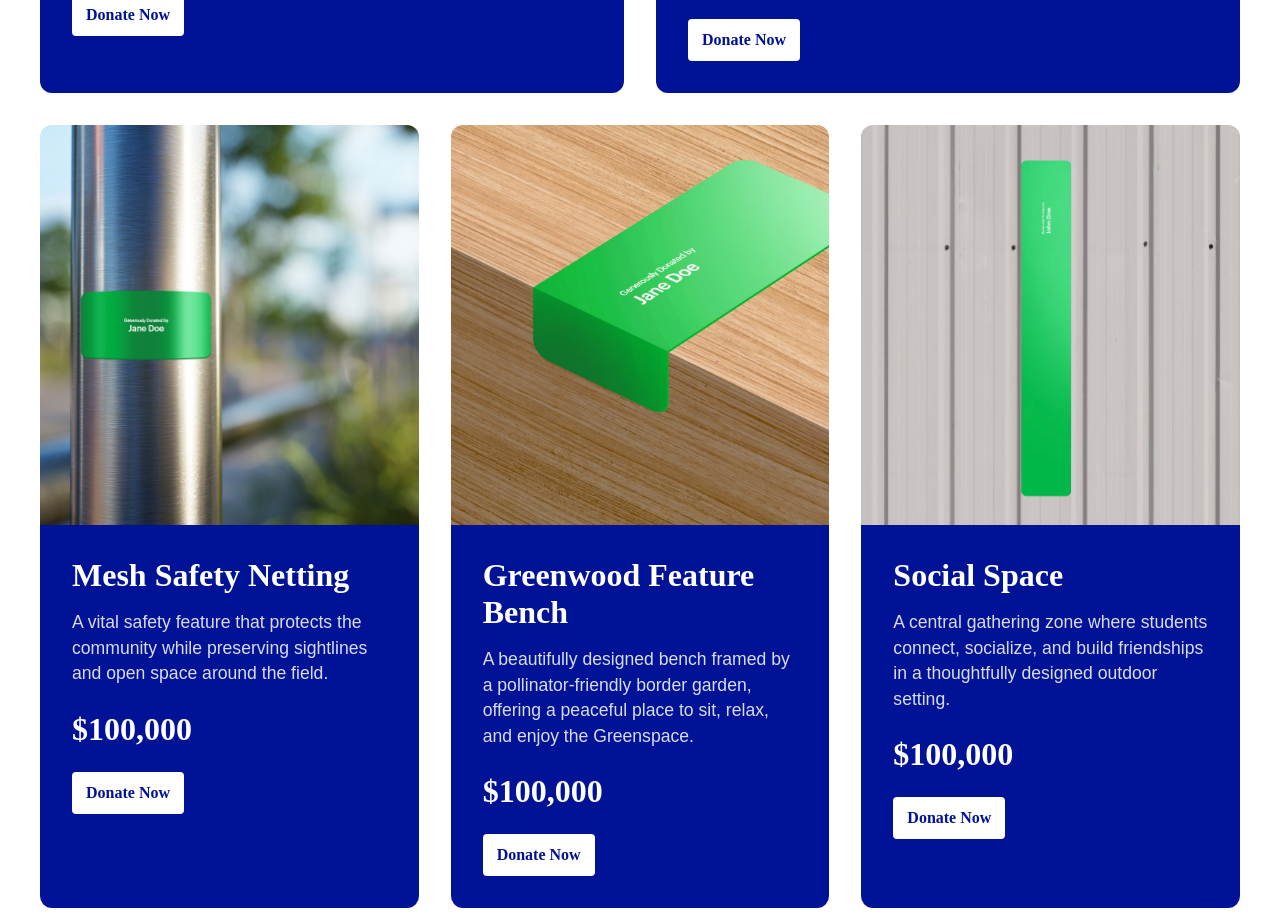
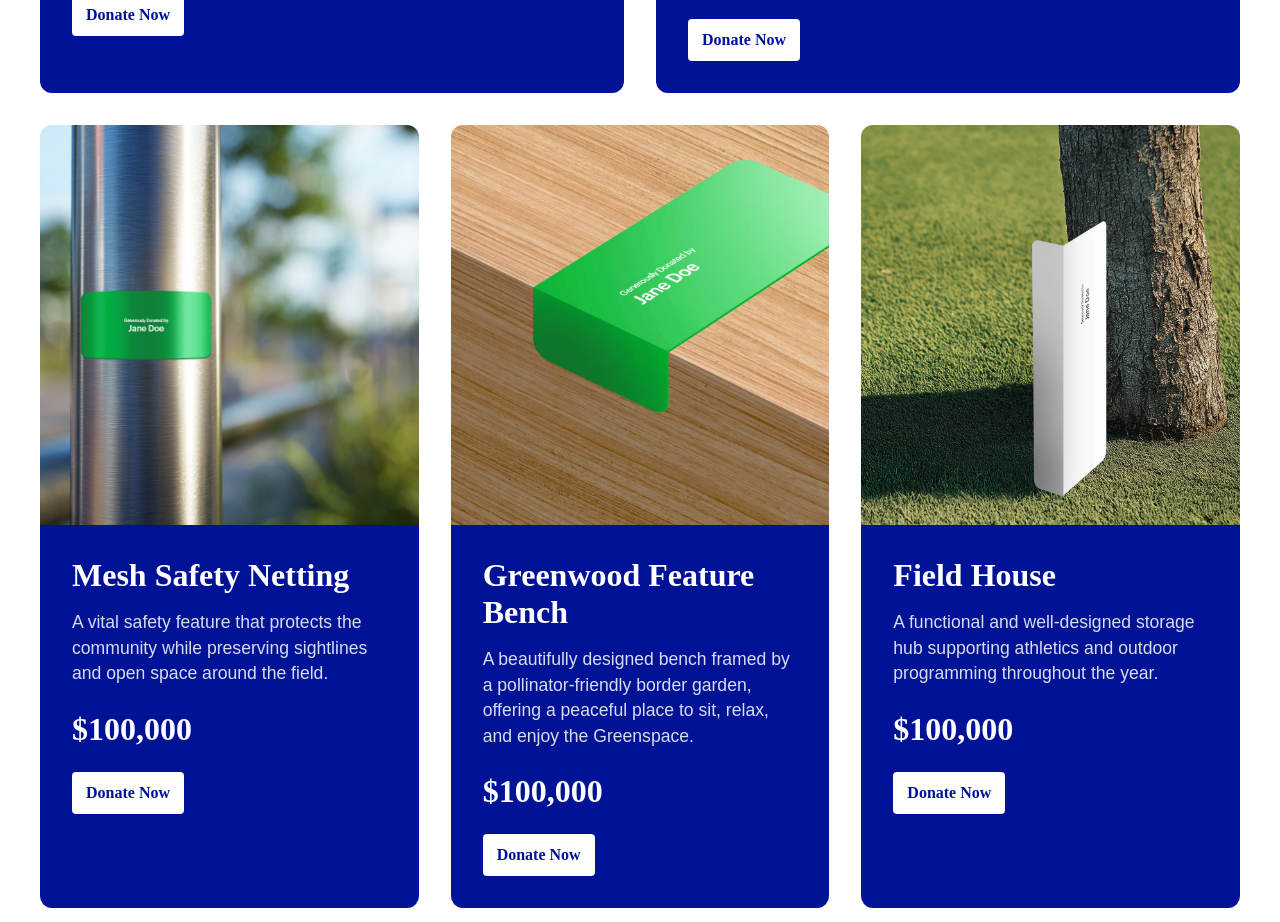
Before and after one commit to frontier-design/greenwood-microsite, a React (Vite) app: page / in a window 1280 px wide. Shown: the part 5702-6624 px from the top of the page. Built offline with nearby package versions, Linux system fonts and the light colour scheme; a web font is replaced by a local one.

Commit message:
Field house addition

```diff
--- a/src/components/InteractiveMap.jsx
+++ b/src/components/InteractiveMap.jsx
@@ -1,6 +1,5 @@
 import React, { useState } from 'react';
 import styled from 'styled-components';
-import { SectionTitle, SectionSubtitle } from '../styles/GlobalStyles';
 import interactiveMap from '../assets/images/photos/interactive-map.jpg';
 
 const MapContainer = styled.section`
--- a/src/data/medium-tier-donor-opportunities.json
+++ b/src/data/medium-tier-donor-opportunities.json
@@ -45,11 +45,11 @@
       "buttonLink": "https://www.greenwoodcollege.org/support-the-greenspace-development"
     },
     {
-      "id": "social-space-opportunity",
+      "id": "field-house-opportunity",
       "image": "/src/assets/images/Greenwood_UpdatedPictures/Greenwood_Social_Space.png",
       "alt": "Social space at night with lighting",
-      "title": "Social Space",
-      "description": "A central gathering zone where students connect, socialize, and build friendships in a thoughtfully designed outdoor setting.",
+      "title": "Field House",
+      "description": "A functional and well-designed storage hub supporting athletics and outdoor programming throughout the year.",
       "amount": "$100,000",
       "buttonText": "Donate Now",
       "buttonLink": "https://www.greenwoodcollege.org/support-the-greenspace-development"
```
